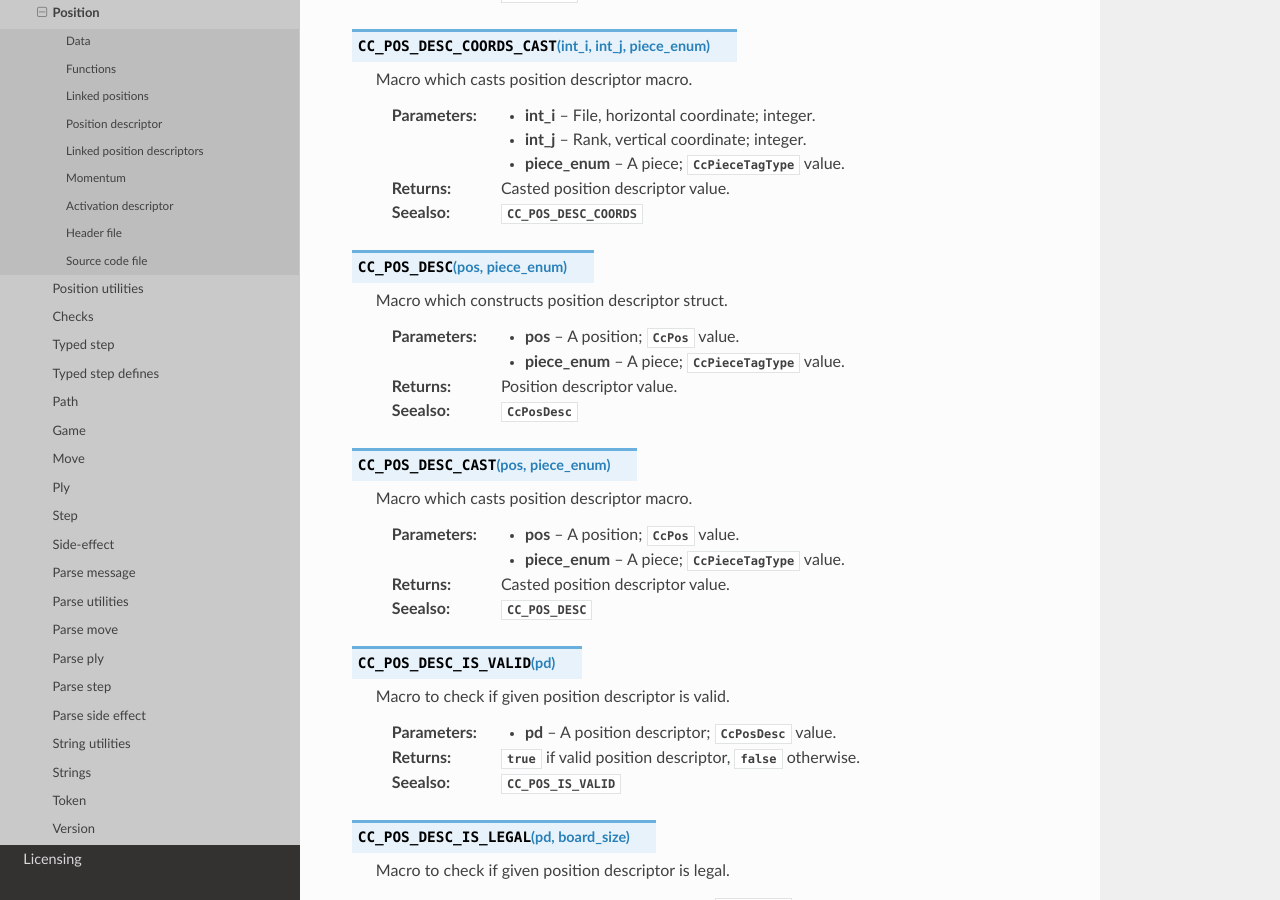
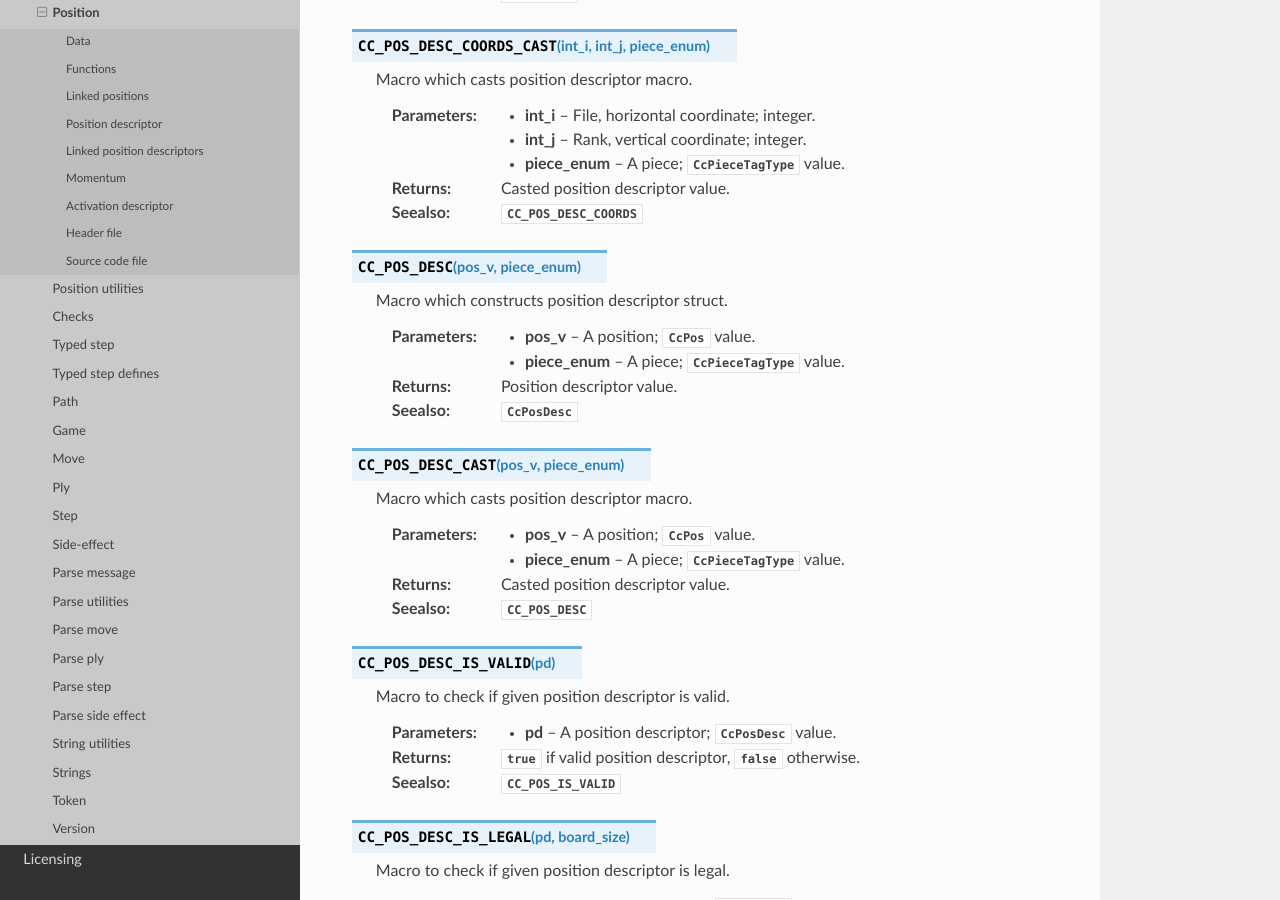
Before and after one commit to mmlacak/crochess, a Sphinx documentation site: the page built from docs/source/libcc/ccpos.rst, in a window 1280 px wide and 900 px high, scrolled down 8222 px. Built offline with Sphinx 7.4.7 and the Read the Docs theme 3.1.0, drawn with Linux system fonts in a browser that asks for light colours.

```diff
--- a/docs/source/conf.py
+++ b/docs/source/conf.py
@@ -26,10 +26,10 @@ copyright = '2021, Mario Mlačak'
 author = 'Mario Mlačak'
 
 # The short X.Y version
-version = "0.0.1.324:1503+20250921.053009"   # docs-new-lib-short-version-major-minor-feature-commit+meta~breaks-place-marker
+version = "0.0.1.325:1504+20250923.012025"   # docs-new-lib-short-version-major-minor-feature-commit+meta~breaks-place-marker
 
 # The full version, including alpha/beta/rc tags
-release = "0.0.1.324:1503+20250921.053009"   # docs-new-lib-full-version-major-minor-feature-commit+meta~breaks-place-marker
+release = "0.0.1.325:1504+20250923.012025"   # docs-new-lib-full-version-major-minor-feature-commit+meta~breaks-place-marker
 
 
 # -- General configuration ---------------------------------------------------
--- a/docs/source/libcc/ccpos.rst
+++ b/docs/source/libcc/ccpos.rst
@@ -420,20 +420,20 @@ Position descriptor
     :returns: Casted position descriptor value.
     :seealso: :c:macro:`CC_POS_DESC_COORDS`
 
-.. c:macro:: CC_POS_DESC(pos,piece_enum)
+.. c:macro:: CC_POS_DESC(pos_v,piece_enum)
 
     Macro which constructs position descriptor struct.
 
-    :param pos: A position; :c:type:`CcPos` value.
+    :param pos_v: A position; :c:type:`CcPos` value.
     :param piece_enum: A piece; :c:type:`CcPieceTagType` value.
     :returns: Position descriptor value.
     :seealso: :c:struct:`CcPosDesc`
 
-.. c:macro:: CC_POS_DESC_CAST(pos,piece_enum)
+.. c:macro:: CC_POS_DESC_CAST(pos_v,piece_enum)
 
     Macro which casts position descriptor macro.
 
-    :param pos: A position; :c:type:`CcPos` value.
+    :param pos_v: A position; :c:type:`CcPos` value.
     :param piece_enum: A piece; :c:type:`CcPieceTagType` value.
     :returns: Casted position descriptor value.
     :seealso: :c:macro:`CC_POS_DESC`
```
Also changed, not shown: README.md (+2 -2 lines), 4 other files.
